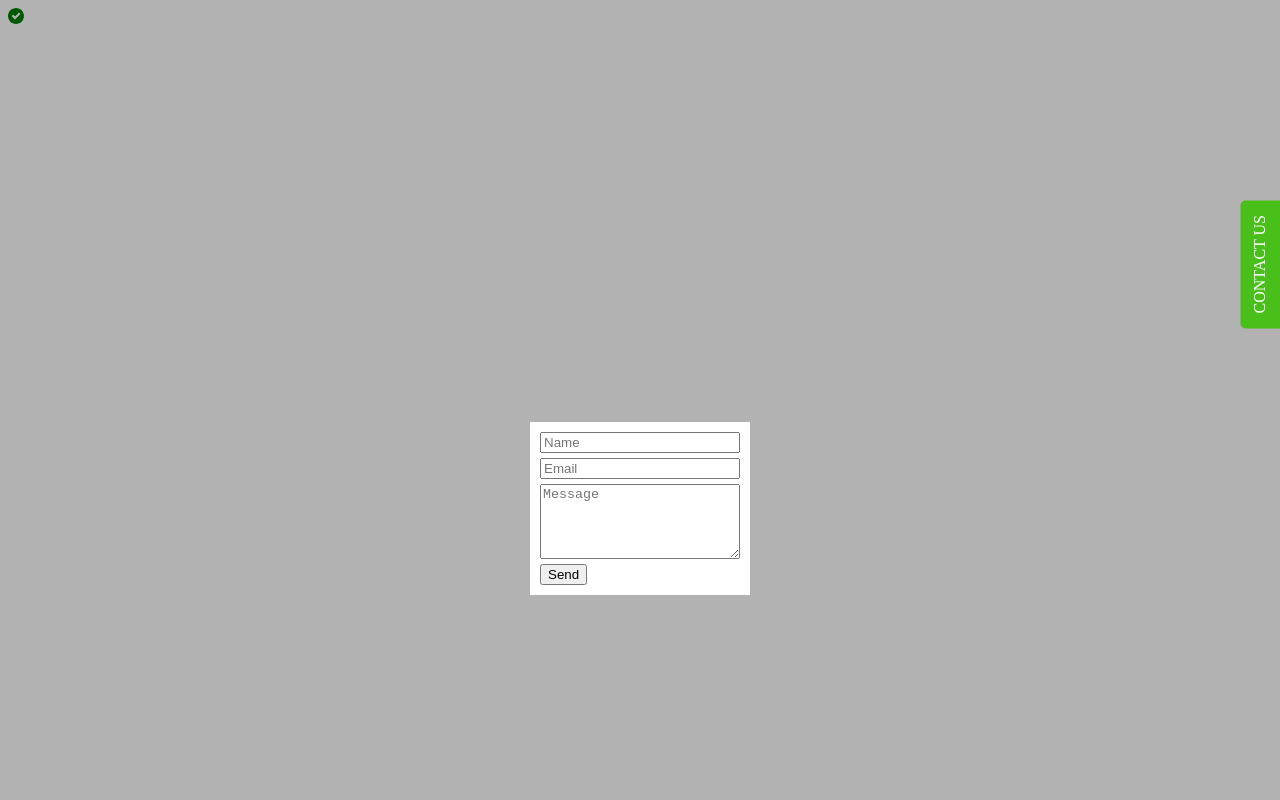
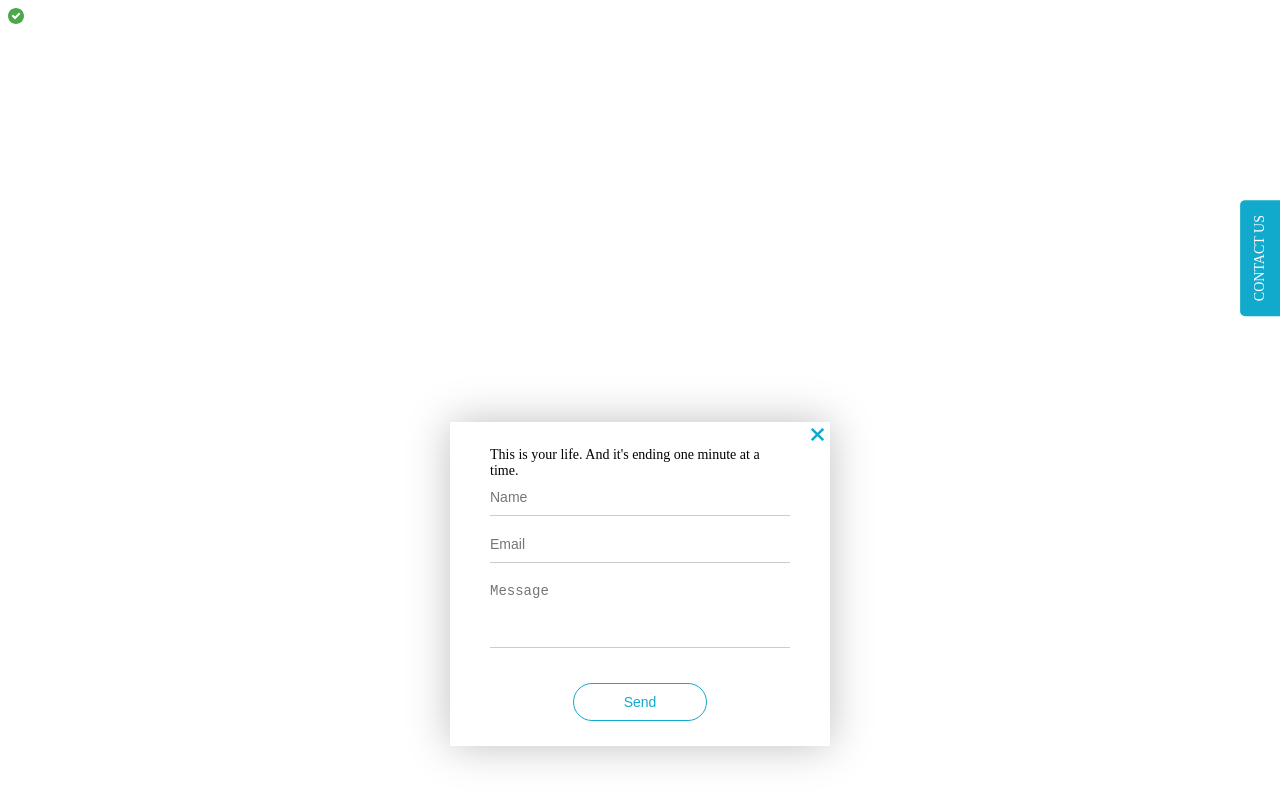
Before and after one commit to LeanMetrix/contact.js, a plain HTML site: page src/index.html in a window 1280 px wide. Drawn offline with Linux system fonts and the light colour scheme.

Commit message:
Add slick form style

```diff
--- a/src/contact.js
+++ b/src/contact.js
@@ -4,7 +4,7 @@
         message: 'Contact Us',
         position: 'right',
         textColor: 'white',
-        backgroundColor: 'purple'
+        backgroundColor: '#11a9cc'
     };
 
     var style = 'position: fixed; z-index: 100000001; height: 40px; line-height: 40px; padding: 0 15px; ' +
@@ -12,7 +12,7 @@
             ? 'bottom: 0; right: 25%;'
             : 'right: 40px; transform: rotate(-90deg); transform-origin: 100% 0; top: 25%;') +
         'cursor: pointer; border-radius: 5px 5px 0 0;' +
-        'color: white; background-color: #48c019';
+        'color: white; background-color: #11a9cc';
 
     var addHtml = '<div style="' + style + '">CONTACT US</div>';
 
--- a/src/index.html
+++ b/src/index.html
@@ -1,15 +1,94 @@
 <html>
+
 <head>
+    <style>
+        * {
+            transition: all .3s;
+            font-size: 14px;
+        }
+        .overlay {
+            position: fixed;
+            left: 0;
+            right: 0;
+            top: 0;
+            bottom: 0;
+            background: rgba(255, 255, 255, 0.3)
+        }
+        form {
+            width: 300px;
+            max-width: 90%;
+            background: white;
+            padding: 25px 40px;
+            margin: 33% auto 0 auto;
+            box-shadow: 0 0 40px rgba(0, 0, 0, .25);
+        }
+        input,
+        textarea {
+            margin-bottom: 10px;
+            border: none;
+            border-bottom: 1px solid #cccccc;
+
+            padding: 10px 0;
+            width: 100%;
+        }
+        input:focus, textarea:focus, input:active, textarea:active  {
+            border-bottom: 1px solid #11a9cc;
+        }
+
+        button {
+            display: block;
+            margin: 25px auto 0;
+            padding: 10px 50px;
+        }
+        textarea {
+            height: 75px;
+            resize: none;
+        }
+        button {
+            color: #11a9cc;
+            background-color: white;
+            border-radius: 100px;
+            cursor: pointer;
+            border: 1px solid #11a9cc;
+
+            -box-shadow: 0 0 2px rgba(0, 0, 0, .1), 0 2px 4px rgba(0, 0, 0, .25);
+        }
+        button:hover, button:focus {
+            color: white;
+            background-color: #11a9cc;
+            -box-shadow: 0 0 4px rgba(0, 0, 0, .15), 0 4px 8px rgba(0, 0, 0, .3);
+        }
+        button:focus, input:focus, textarea:focus {
+            outline: none;
+        }
+        .close {
+            float: right;
+            right: -20px;
+            margin: -20px -35px;
+            width: 15px;
+            height: 15px;
+            cursor: pointer;
+        }
+        .yolo { fill: #11a9cc; }
+    </style>
 </head>
+
 <body>
-    <svg xmlns="http://www.w3.org/2000/svg"><path fill="green" d="M8 0c-4.418 0-8 3.582-8 8s3.582 8 8 8 8-3.582 8-8-3.582-8-8-8zm3 4.594l1.406 1.406-5.406 5.406-3.406-3.406 1.406-1.406 2 2 4-4z"/></svg>
+    <svg xmlns="http://www.w3.org/2000/svg">
+        <path fill="green" d="M8 0c-4.418 0-8 3.582-8 8s3.582 8 8 8 8-3.582 8-8-3.582-8-8-8zm3 4.594l1.406 1.406-5.406 5.406-3.406-3.406 1.406-1.406 2 2 4-4z" />
+    </svg>
+
     <script src="contact.js"></script>
 
-    <div style="position: fixed; left: 0; right: 0; top: 0; bottom: 0; background: rgba(0,0,0,0.3)">
-        <form post="https://leanmetrix.com/post" style="width: 200px; background: white; padding: 10px; margin: 33% auto 0 auto;" >
-            <input type="text" placeholder="Name" style="width: 100%; margin-bottom: 5px;">
-            <input type="email" placeholder="Email"  style="width: 100%; margin-bottom: 5px;">
-            <textarea placeholder="Message" style="width: 100%; height: 75px; margin-bottom: 5px"></textarea>
+    <div class="overlay">
+        <form action="https://api.leanmetrix.com/post" method="POST">
+            <svg class="close" xmlns="http://www.w3.org/2000/svg" viewBox="0 0 100 100">
+                <path class="yolo" d="M62.146,49.999L92.364,19.78c1.159-1.159,1.159-3.037,0-4.195l-7.95-7.95c-1.158-1.158-3.036-1.158-4.195,0L50,37.854  L19.781,7.635c-1.158-1.158-3.037-1.158-4.196,0l-7.95,7.95c-1.159,1.158-1.159,3.036,0,4.195l30.219,30.219L7.636,80.219  c-1.16,1.159-1.16,3.037,0,4.195l7.949,7.95c1.159,1.159,3.038,1.159,4.196,0L50,62.146l30.218,30.218  c1.159,1.159,3.037,1.159,4.195,0l7.95-7.95c1.159-1.158,1.159-3.036,0-4.195L62.146,49.999z"/>
+            </svg>
+            <div>This is your life. And it's ending one minute at a time.</div>
+            <input type="text" name="name" placeholder="Name">
+            <input type="email" name="email" placeholder="Email">
+            <textarea placeholder="Message" name="message"></textarea>
             <button>Send</button>
         </form>
     </div>
```
Also changed, not shown: src/close.svg (added).
